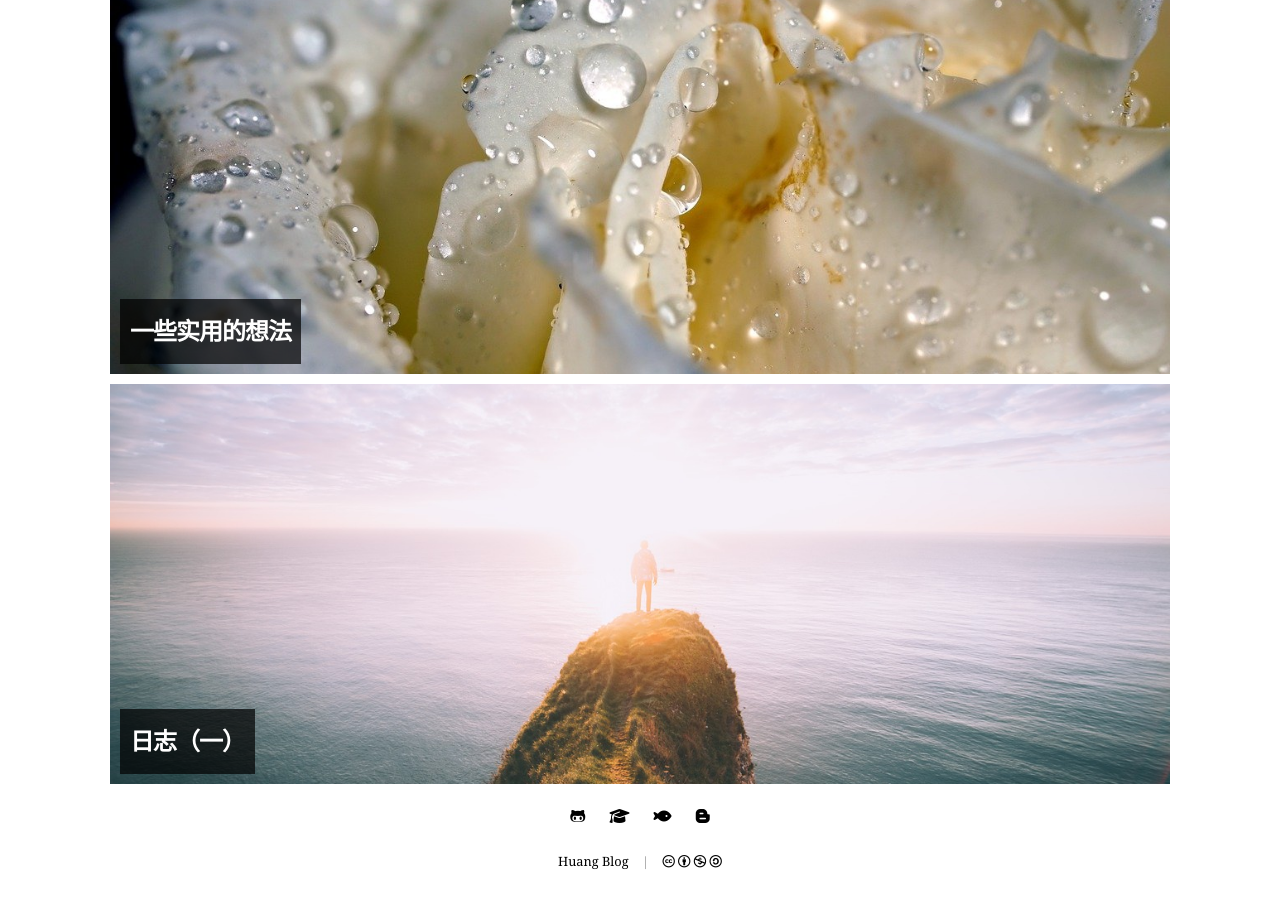
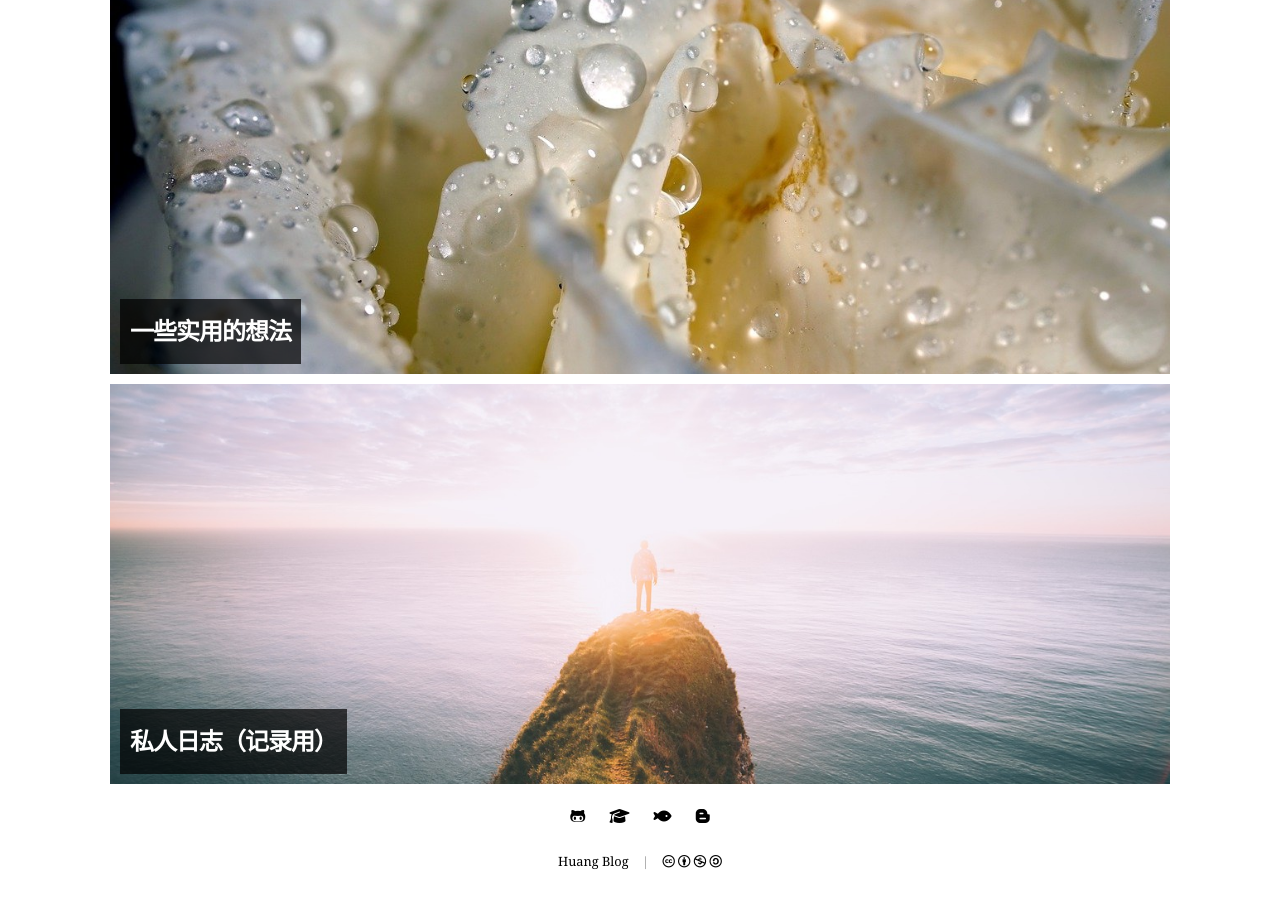
Before and after one commit to huang-feiyu/huang-feiyu.github.io, a Jekyll site: the page built from pages/diary.md, in a window 1280 px wide and 900 px high, scrolled down 4277 px. Built offline with Jekyll 4.4.1, drawn with Linux system fonts in a browser that asks for light colours; nearby versions of some CDN libraries.

Commit message:
post: update name

```diff
--- a/_posts/2023-06-11-diary-1.md
+++ b/_posts/2023-06-11-diary-1.md
@@ -1,6 +1,6 @@
 ---
 layout:      post
-title:       日志（一）
+title:       私人日志（记录用）
 author:      Ludwig Huang
 categories:  diary
 tags:        [chinese]
```
